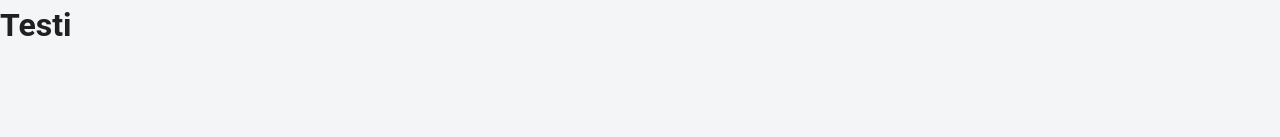
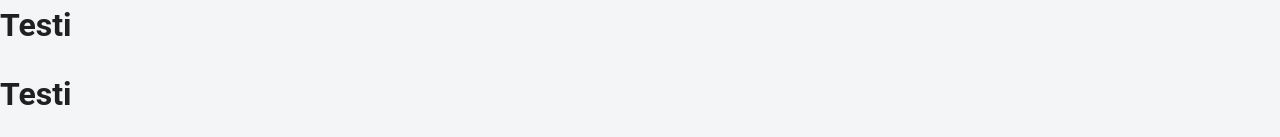
Before and after one commit to jeancarloslima/plataforma-de-cursos, a React (Vite) app: page / in a window 1280 px wide. Shown: the part 1923-2060 px from the top of the page. Before the commit the page ends 1993 px from the top, so only its background shows below. Built offline with nearby package versions, Linux system fonts and the light colour scheme.

Commit message:
Adicionando página de testemunhos à landing page

```diff
--- a/src/Pages/LandingPage/index.jsx
+++ b/src/Pages/LandingPage/index.jsx
@@ -5,6 +5,7 @@ import Hero from "../../Components/Hero";
 import customTheme from "../../Themes/theme";
 import { CssBaseline } from "@mui/material";
 import PopularCoursesLandingPage from "../../Components/PopularCoursesLandingPage";
+import TestimonialsLandingPage from "../../Components/TestimonialsLandingPage";
 
 export default function LandingPage() {
   return (
@@ -14,6 +15,7 @@ export default function LandingPage() {
       <Hero />
       <BenefitsLandingPage />
       <PopularCoursesLandingPage />
+      <TestimonialsLandingPage />
     </ThemeProvider>
   );
 }
```
